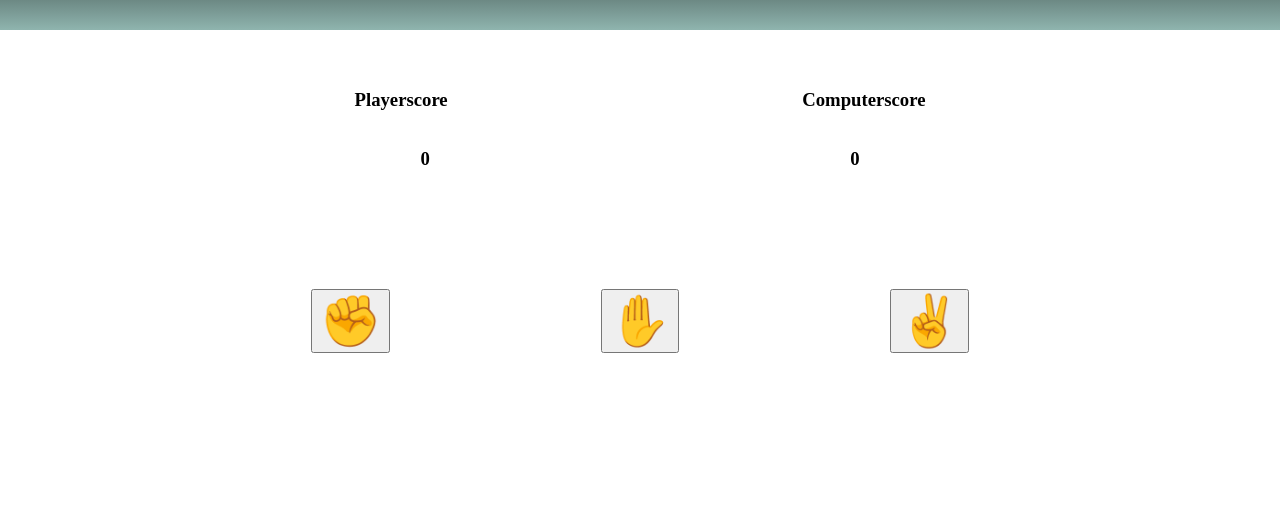
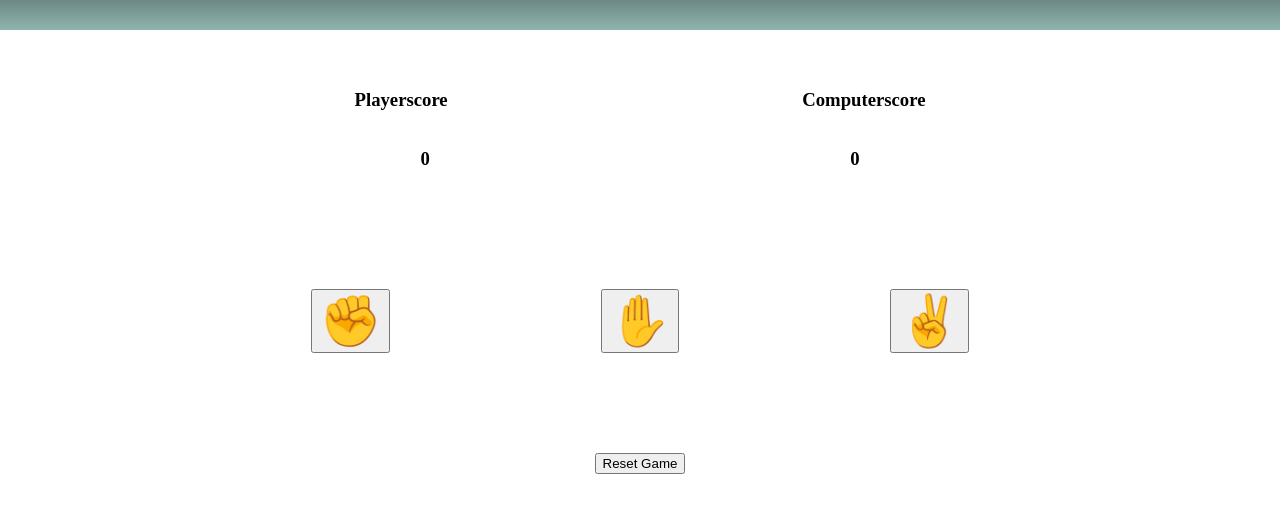
Before and after one commit to S-Guettner/Odin-Project-Rock-Paper-Scissors, a plain HTML site: page index.html in a window 1280 px wide. Shown: the part 94-606 px from the top of the page. Drawn offline with Linux system fonts and the light colour scheme.

Commit message:
added Reset Game Buttton

```diff
--- a/index.html
+++ b/index.html
@@ -40,11 +40,11 @@
 
         <button id="scissor" onClick="gamePlay('scissor')">✌️</button>
 
-
-
     </div>
 
-
+    <div id="resetButtonWrapper">
+    <button id="resetButton" onClick="reset()">Reset Game</button>
+    </div>
 
 </body>
 </html>
--- a/script.js
+++ b/script.js
@@ -84,7 +84,18 @@ else if (computerSelection == "scissor" && playerSelection == "scissor"){
     outcome.textContent = "Scissor VS Scissor No Winner!" }
 
 
-document.querySelector("#player").textContent = playerScore;
-document.querySelector("#computer").textContent = computerScore;
+    document.querySelector("#player").textContent = playerScore;
+    document.querySelector("#computer").textContent = computerScore;
+
+
 
 }
+
+function reset(){
+    playerScore=0;
+    computerScore=0;
+
+    document.querySelector("#player").textContent = playerScore;
+    document.querySelector("#computer").textContent = computerScore;
+
+}
--- a/style.css
+++ b/style.css
@@ -61,3 +61,9 @@ body{
     display:flex;
     justify-content:space-evenly ;
 }
+
+#resetButtonWrapper{
+    display:flex;
+    justify-content: center;
+
+}
```
